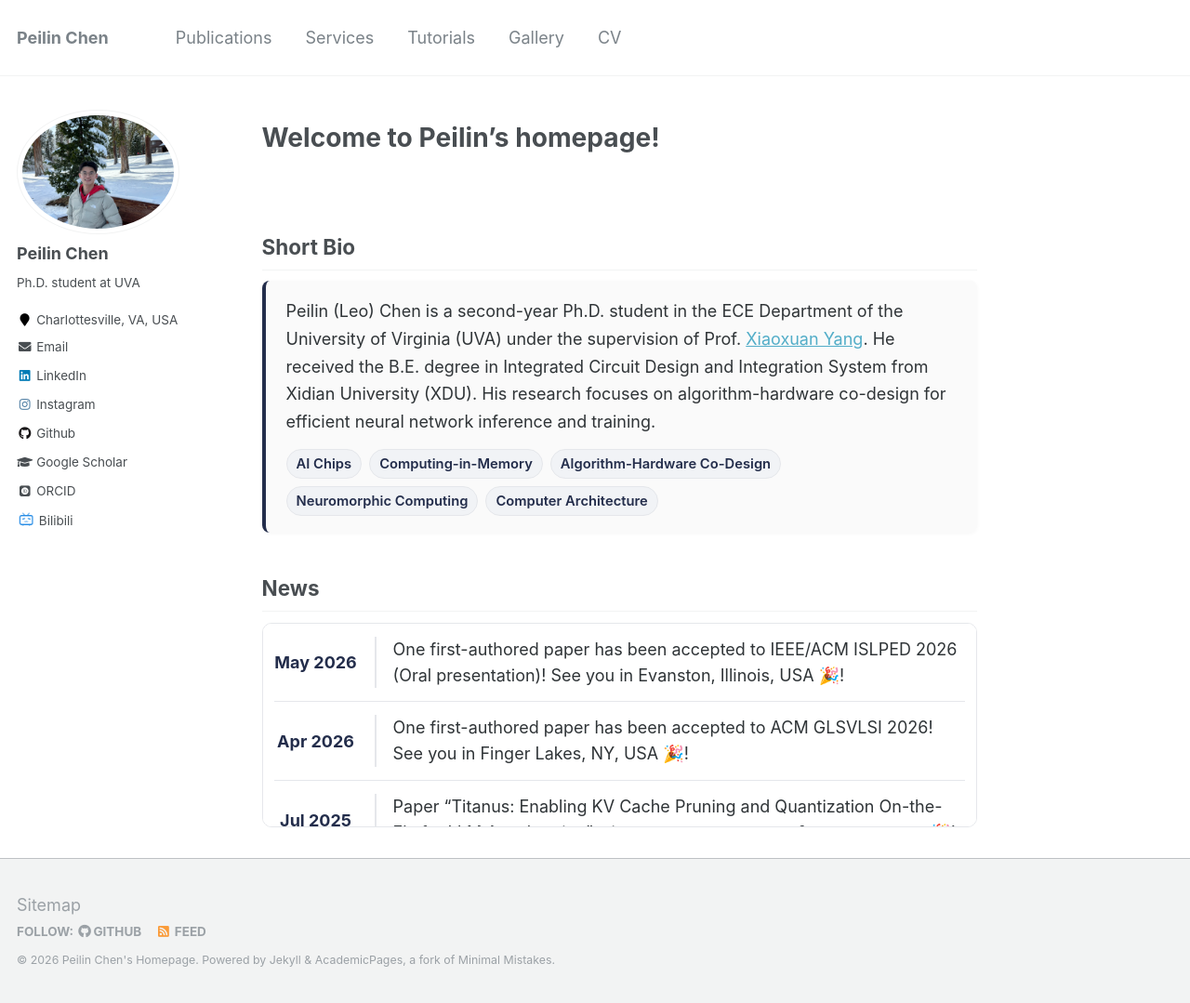
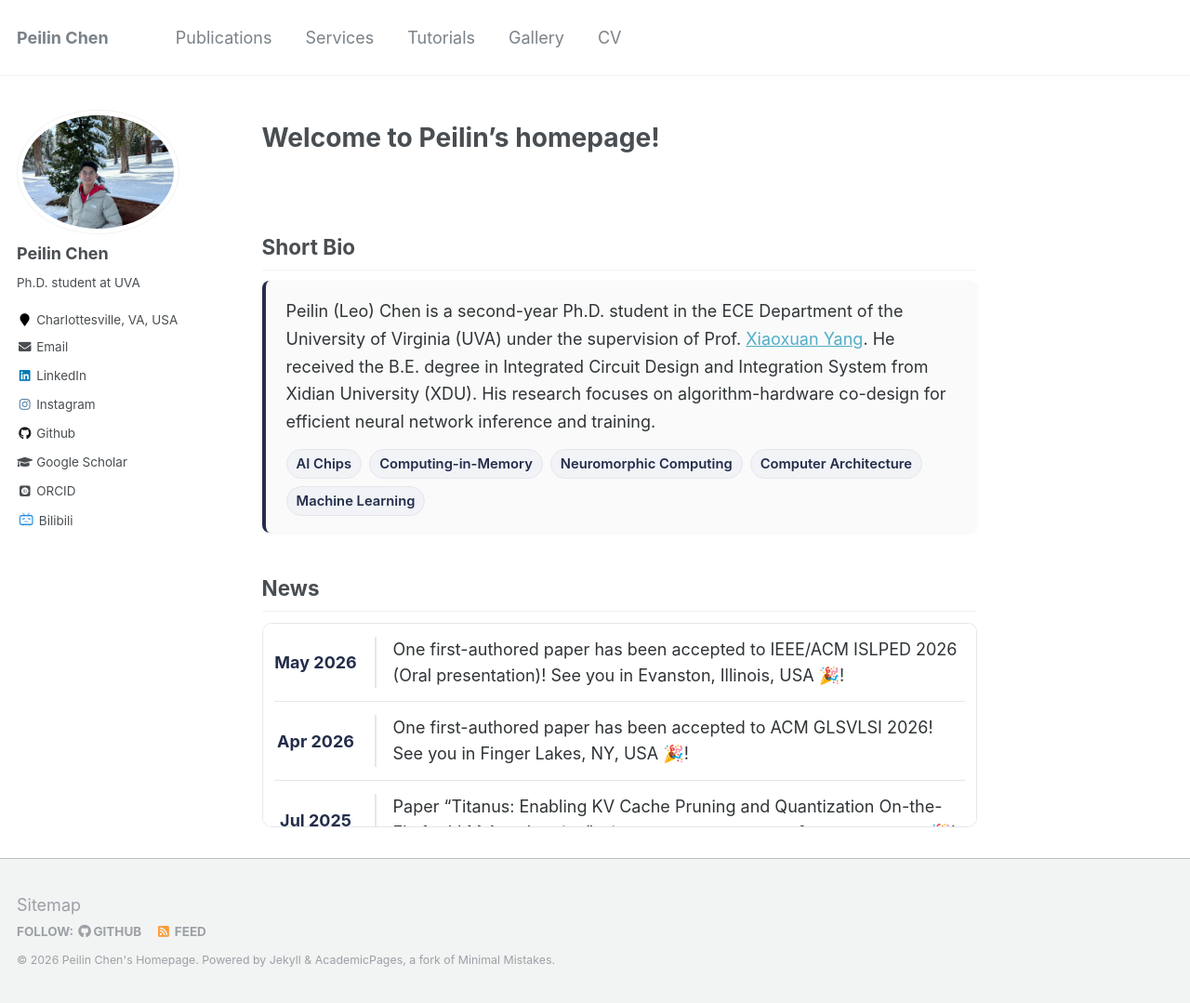
Before and after one commit to peilin-chen/peilin-chen.github.io, a Jekyll site: the page built from _pages/about.md, in a window 1280 px wide and 1079 px high. Shown: the whole window at 93% size. Built offline with Jekyll 4.4.1, drawn with Linux system fonts in a browser that asks for light colours; some web fonts are replaced.

Commit message:
Update about.md

```diff
--- a/_pages/about.md
+++ b/_pages/about.md
@@ -27,9 +27,9 @@ redirect_from:
   <div class="bio-tags">
     <span>AI Chips</span>
     <span>Computing-in-Memory</span>
-    <span>Algorithm-Hardware Co-Design</span>
     <span>Neuromorphic Computing</span>
     <span>Computer Architecture</span>
+    <span>Machine Learning</span>
   </div>
 </div>
 
```
